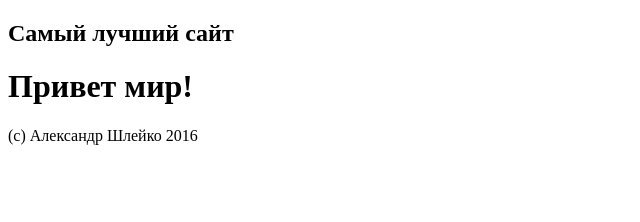
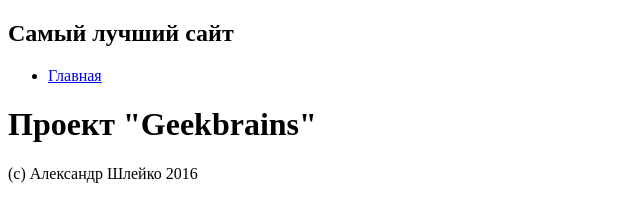
Before and after one commit to dustyo-O/geekbrains-lesson-extra, a plain HTML site: page index.html in a window 1280 px wide. Shown: the whole page, without its empty margins (0-640 px from the left). Drawn offline with Linux system fonts and the light colour scheme.

Commit message:
added menu & default htaccess

```diff
--- a/index.html
+++ b/index.html
@@ -6,7 +6,8 @@
 </head>
 <body>
 <header><h2>Самый лучший сайт</h2></header>
-    <h1>Привет мир!</h1>
+<nav><ul><li><a href="index.html">Главная</a></li></ul></nav>
+    <h1>Проект "Geekbrains"</h1>
 <footer>(с) Александр Шлейко 2016</footer>
 </body>
 </html>
```
Also changed, not shown: 1 other file.
